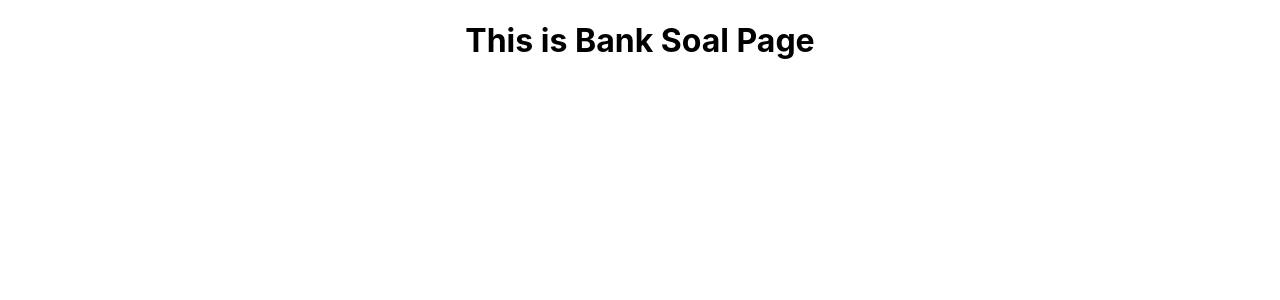
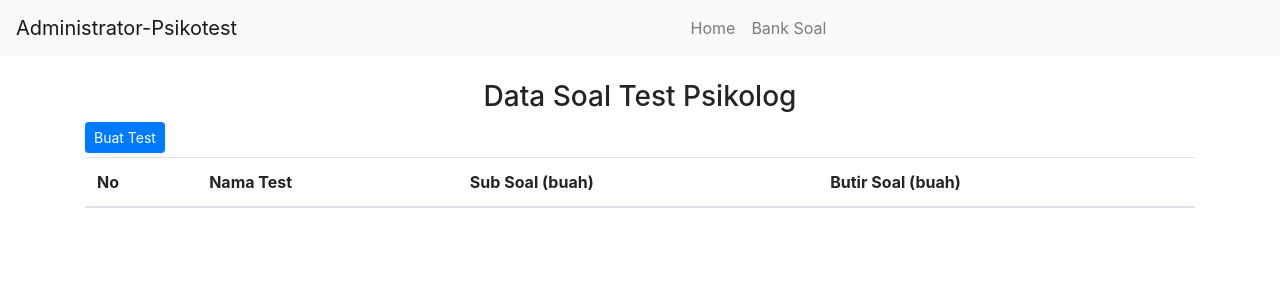
Before and after one commit to FiqriJml/psikotest-beta, a React (Create React App) app: page /bank-soal in a window 1280 px wide. Shown: the top 300 px of the page. Built offline with nearby package versions, Linux system fonts and the light colour scheme.

Commit message:
add react-bootstrap bootstrap

```diff
--- a/package.json
+++ b/package.json
@@ -6,7 +6,9 @@
     "@testing-library/jest-dom": "^4.2.4",
     "@testing-library/react": "^9.5.0",
     "@testing-library/user-event": "^7.2.1",
+    "bootstrap": "^4.5.0",
     "react": "^16.13.1",
+    "react-bootstrap": "^1.2.2",
     "react-dom": "^16.13.1",
     "react-router-dom": "^5.2.0",
     "react-scripts": "3.4.1"
--- a/src/App.js
+++ b/src/App.js
@@ -1,14 +1,17 @@
 import React from 'react';
-import './App.css';
 import { Route } from 'react-router-dom';
 import Home from './components/pages/Home';
 import BankSoal from './components/pages/BankSoal';
+import Navigation from './components/layout/Navigation';
 
 function App() {
   return (
     <div className="App">
-      <Route exact path="/" component={Home}/>
-      <Route path="/bank-soal" component={BankSoal}/>
+      <Navigation/>
+      <div className="container my-4">
+          <Route exact path="/" component={Home}/>
+          <Route path="/bank-soal" component={BankSoal}/>
+      </div>
     </div>
   );
 }
--- /dev/null
+++ b/src/components/layout/Navigation.js
@@ -0,0 +1,18 @@
+import React from 'react'
+import 'bootstrap/dist/css/bootstrap.min.css'
+import {Navbar, Nav } from 'react-bootstrap'
+
+export default function Navigation() {
+    return (
+    <Navbar bg="light" expand="lg">
+        <Navbar.Brand href="#home">Administrator-Psikotest</Navbar.Brand>
+        <Navbar.Toggle aria-controls="basic-navbar-nav" />
+        <Navbar.Collapse id="basic-navbar-nav">
+            <Nav className="m-auto">
+                <Nav.Link href="/">Home</Nav.Link>
+                <Nav.Link href="/bank-soal">Bank Soal</Nav.Link>
+            </Nav>
+        </Navbar.Collapse>
+    </Navbar>
+    )
+}
--- a/src/components/pages/BankSoal.js
+++ b/src/components/pages/BankSoal.js
@@ -3,7 +3,18 @@ import React from 'react'
 export default function BankSoal() {
     return (
         <div>
-            <h1>This is Bank Soal Page</h1>
+            <h3 className="text-center">Data Soal Test Psikolog</h3>
+            <button className="btn btn-sm btn-primary">Buat Test</button>
+            <table className="table my-1">
+                <thead>
+                    <tr>
+                        <th>No</th>
+                        <th>Nama Test</th>
+                        <th>Sub Soal (buah)</th>
+                        <th>Butir Soal (buah)</th>
+                    </tr>
+                </thead>
+            </table>
         </div>
     )
 }
--- a/src/components/pages/Home.js
+++ b/src/components/pages/Home.js
@@ -3,7 +3,7 @@ import React from 'react'
 export default function Home() {
     return (
         <div>
-            <h1>Ini Home Page</h1>
+            <h4>Ini Home Page</h4>
         </div>
     )
 }
--- a/src/index.js
+++ b/src/index.js
@@ -1,6 +1,5 @@
 import React from 'react';
 import ReactDOM from 'react-dom';
-import './index.css';
 import App from './App';
 import * as serviceWorker from './serviceWorker';
 import { BrowserRouter } from 'react-router-dom';
```
Also changed, not shown: 1 other file (tests, documents, lock files or other folders).
